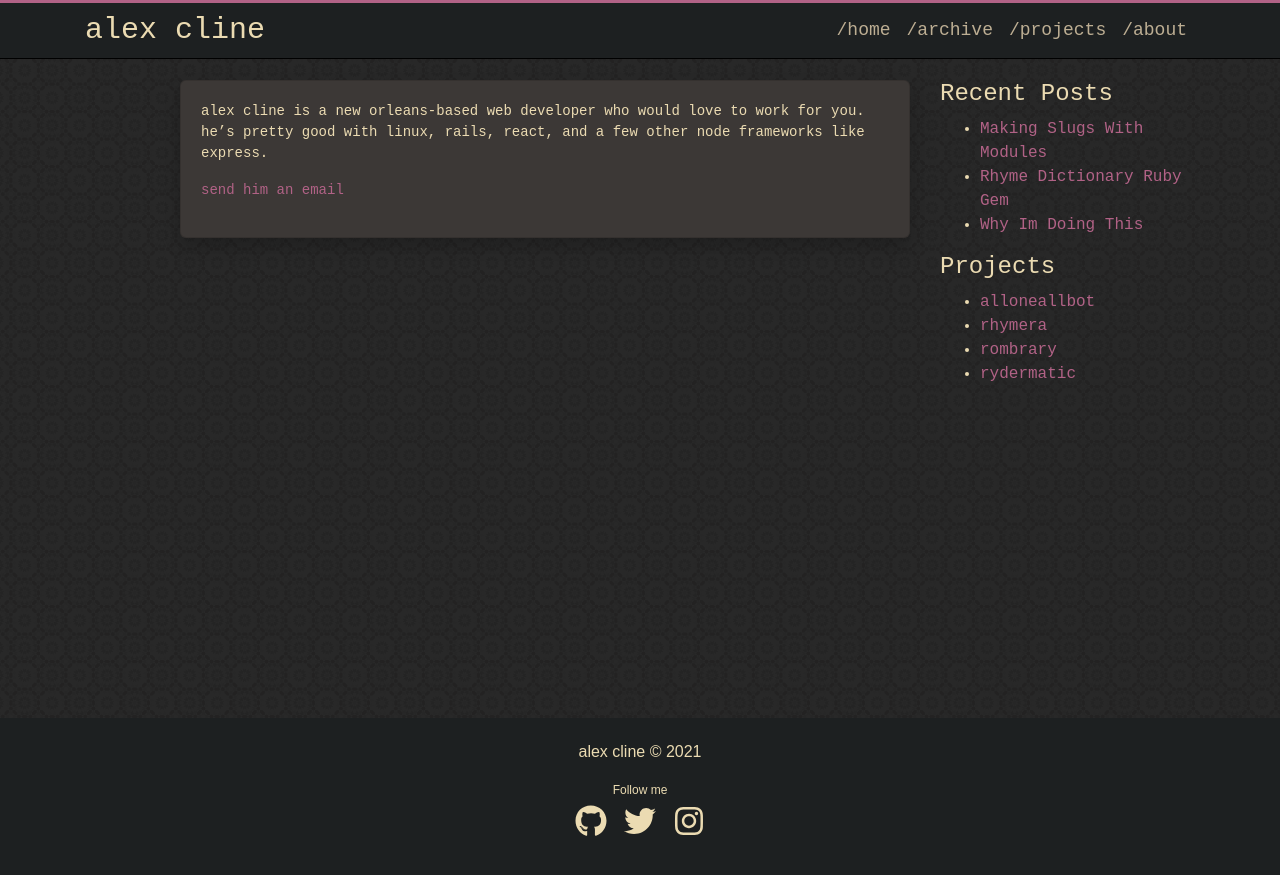
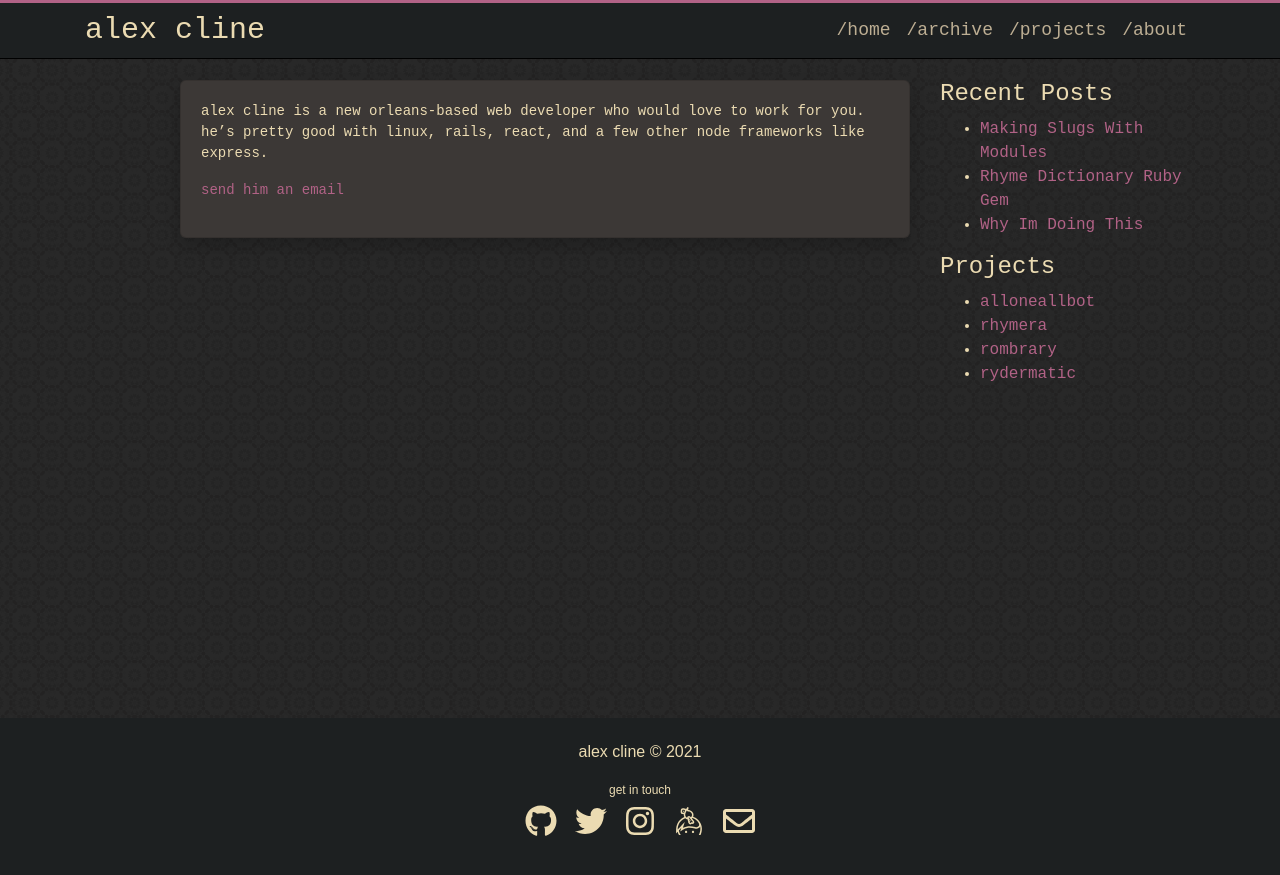
Before and after one commit to revarcline/revarcline.github.io, a Jekyll site: the page built from about.md, in a window 1280 px wide. Shown: the top 875 px of the page. Built offline with Jekyll 4.4.1, drawn with Linux system fonts in a browser that asks for light colours.

Commit message:
even better social

```diff
--- a/_config.yml
+++ b/_config.yml
@@ -27,12 +27,15 @@ share:
   twitter:   true
   github:    true
   instagram: true
+  keybase:   true
   email:     true
 
 social:
   twitter:   alexcline
   github:    revarcline
+  email:     rev.a.r.cline@gmail.com
   instagram: reverendalex
+  keybase:   revarcline
 
 comments: false
 
--- a/_includes/social.html
+++ b/_includes/social.html
@@ -1,4 +1,4 @@
-<h6>Follow me</h6>
+<h6>get in touch</h6>
 
 <ul class="social-media">
 
@@ -32,6 +32,18 @@
     </li>
   {% endif %}
 
+  {% if site.social.keybase %}
+    <li>
+      <a title="{{ site.social.keybase }} on Keybase" href="https://keybase.io/{{ site.social.keybase }}" target="_blank"><i class="fab fa-keybase fa-2x"></i></a>
+    </li>
+  {% endif %}
+
+  {% if site.social.email %}
+    <li>
+      <a title="Send an email to {{ site.social.email }}" href="mailto:{{ site.social.email }}" target="_blank"><i class="far fa-envelope fa-2x"></i></a>
+    </li>
+  {% endif %}
+
   {% if site.social.lastfm %}
     <li>
       <a title="{{ site.social.lastfm }} on Last.fm" href="https://www.lastfm.com/user/{{ site.social.lastfm }}" target="_blank"><i class="fab fa-lastfm fa-2x"></i></a>
--- a/about.md
+++ b/about.md
@@ -6,4 +6,4 @@ permalink: /about/
 
 alex cline is a new orleans-based web developer who would love to work for you. he's pretty good with linux, rails, react, and a few other node frameworks like express.
 
-[send him an email](mailto:rev.a.r.cline@gmail.com)
+[send him an email](mailto:rev.a.r.cline@gmail.com?subject=come work for me)
```
